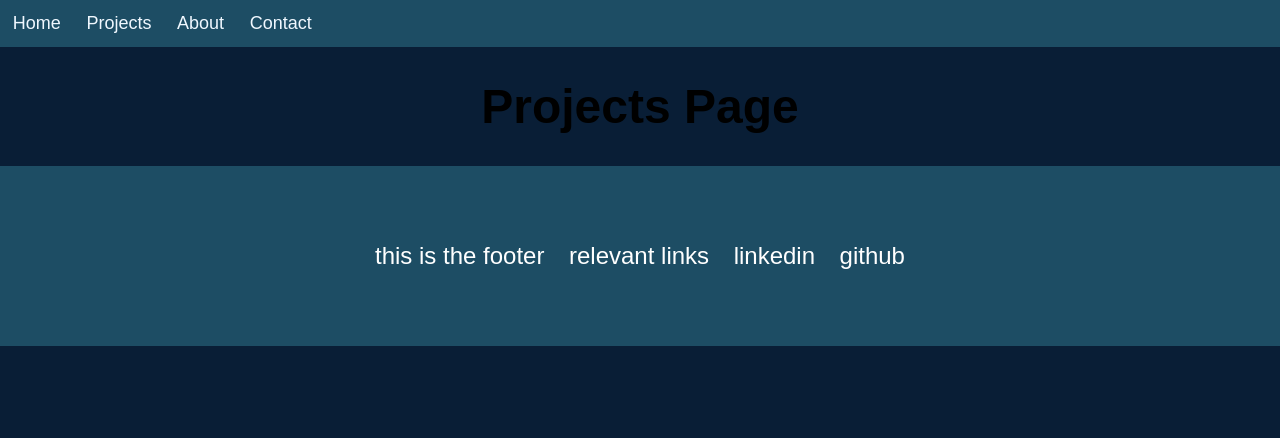
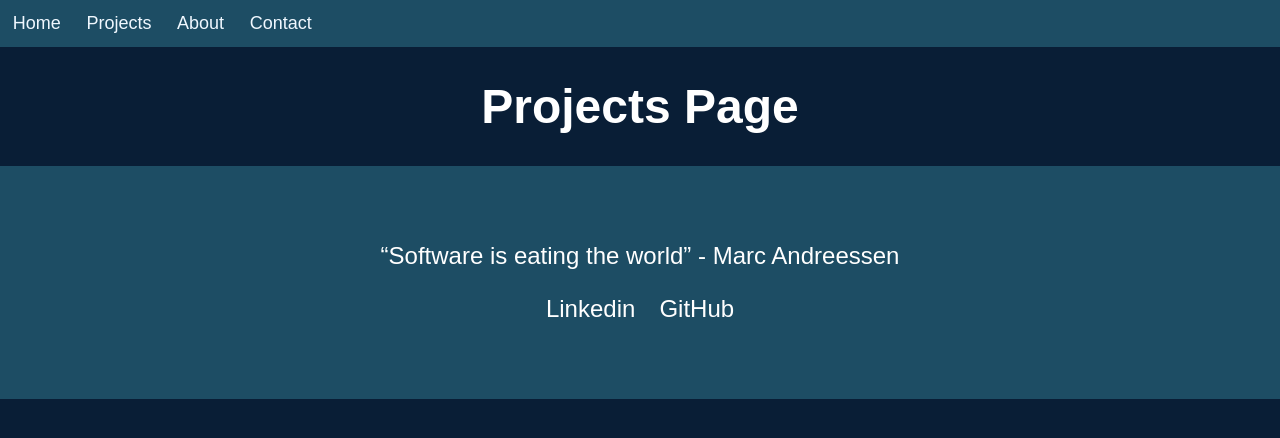
Before and after one commit to V98Ganz/react-vg-portfolio, a React (Create React App) app: page /projects in a window 1280 px wide. Shown: the top 438 px of the page. Built offline with nearby package versions, Linux system fonts and the light colour scheme; a web font is replaced by a local one.

Commit message:
style bottom half

```diff
--- a/src/components/Footer.jsx
+++ b/src/components/Footer.jsx
@@ -1,14 +1,19 @@
-import React from 'react';
+import React from "react";
 
 const Footer = () => {
-    return (
-        <footer>
-            <p className="footer-item" >this is the footer</p>
-            <p className="footer-item" >relevant links</p>
-            <p className="footer-item" >linkedin</p>
-            <p className="footer-item" >github</p>
-        </footer>
-    );
+  return (
+    <footer>
+        <div>
+      <p className="footer-item">
+        “Software is eating the world” - Marc Andreessen
+      </p>
+        </div>
+      <div className="footer-item">
+        <a className="footer-item-a" href="https://www.linkedin.com/in/vitalie-ganziuc-422b9116b/" >Linkedin</a>
+        <a className="footer-item-a" href="https://github.com/V98Ganz" >GitHub</a>
+      </div>
+    </footer>
+  );
 };
 
 export default Footer;
--- a/src/components/Technologies.jsx
+++ b/src/components/Technologies.jsx
@@ -1,21 +1,38 @@
-import React from 'react';
-import cssIcon from '../img/css-icon.png'
-import knexIcon from '../img/knex-icon.png';
-import htmlIcon from '../img/html-icon.png';
-import jsIcon from '../img/js-icon.png';
-import nodeIcon from '../img/nodejs-icon.png';
+import React from "react";
+import cssIcon from "../img/css-icon.png";
+import knexIcon from "../img/knex-icon.png";
+import htmlIcon from "../img/html-icon.png";
+import jsIcon from "../img/js-icon.png";
+import nodeIcon from "../img/nodejs-icon.png";
 
 const Technologies = () => {
-    return (
-        <section className="home-tech-section" >
-            <p>known Technologies</p>
-            <img src={cssIcon} alt="" />
-            <img src={htmlIcon} alt="" />
-            <img src={knexIcon} alt="" />
-            <img src={jsIcon} alt="" />
-            <img src={nodeIcon} alt="" />
-        </section>
-    );
+  return (
+    <section className="tech" >
+      <h3>Known Technologies</h3>
+      <div className="tech-section">
+        <div className="tech-section-item">
+          <img className="tech-section-image" src={nodeIcon} alt="" />
+          <p>Nodejs</p>
+        </div>
+        <div className="tech-section-item">
+          <img className="tech-section-image" src={jsIcon} alt="" />
+          <p>JavaScript</p>
+        </div>
+        <div className="tech-section-item">
+          <img className="tech-section-image" src={htmlIcon} alt="" />
+          <p>HTML5</p>
+        </div>
+        <div className="tech-section-item">
+          <img className="tech-section-image" src={cssIcon} alt="" />
+          <p>CSS3</p>
+        </div>
+        <div className="tech-section-item">
+          <img className="tech-section-image" src={knexIcon} alt="" />
+          <p>Knex</p>
+        </div>
+      </div>
+    </section>
+  );
 };
 
 export default Technologies;
--- a/src/index.css
+++ b/src/index.css
@@ -3,6 +3,7 @@ body {
   font-family: "Noto Sans JP", sans-serif;
   background-color: #091e36;
   font-size: x-large;
+  color: rgb(255, 255, 255);
 }
 
 .App {
@@ -28,7 +29,6 @@ nav {
   background-image: url("./img/stock-image-from-fedora-linux-2560x1440_55497-mm-90.jpg");
   background-blend-mode: luminosity;
   opacity: 0.6;
-  color: rgb(255, 255, 255);
 }
 .home-intro-text {
   padding-top: 10%;
@@ -51,17 +51,36 @@ nav {
   border: solid;
 }
 
+.tech {
+  margin: 12% 10%;
+}
+.tech-section {
+  margin-top: 5%;
+  display: grid;
+  grid-template-columns: 1fr 1fr 1fr 1fr 1fr;
+}
+.tech-section-item {
+  margin: auto;
+}
+.tech-section-image {
+  width: 150px;
+}
 
 footer {
-  display: flex;
   background-color: #1d4d64;
-  color: white;
   bottom: 0;
   padding: 5% 2%;
   justify-content: center;
+  display: flex;
+  flex-direction: column;
 }
 .footer-item {
   margin: 1%;
+}
+.footer-item-a {
+  text-decoration: none;
+  margin: 1%;
+  color: white;
 }
 
 colors {
```
